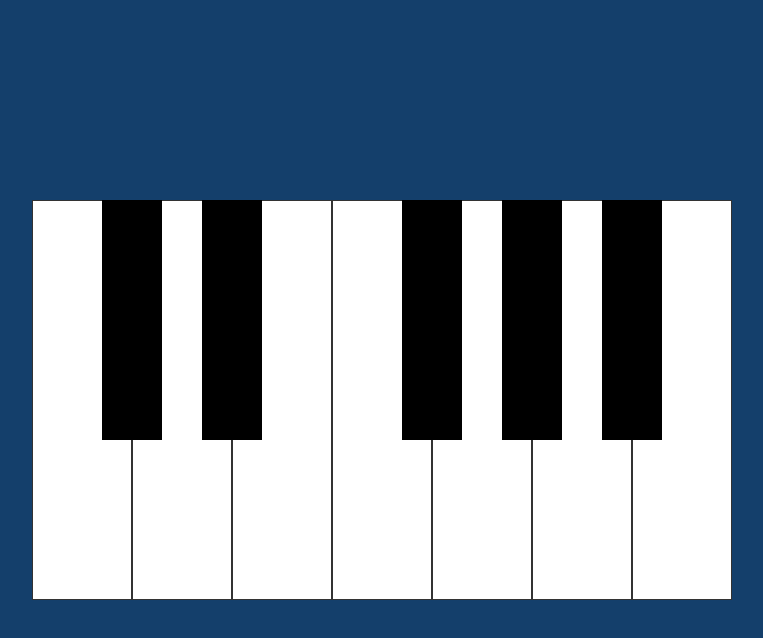
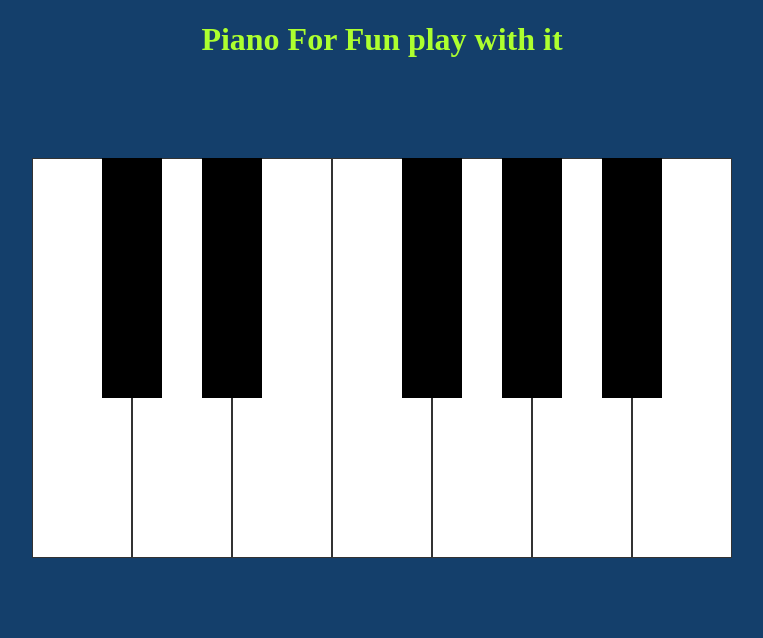
Before and after one commit to murali2698/pianoKeyboard, a plain HTML site: page index.html in a window 1280 px wide. Shown: the whole page, without its empty margins (258-1021 px from the left). Drawn offline with Linux system fonts and the light colour scheme.

Commit message:
Added a Header Tag

```diff
--- a/index.html
+++ b/index.html
@@ -1,5 +1,6 @@
 <!DOCTYPE html>
 <html lang="en">
+
 <head>
     <meta charset="UTF-8">
     <meta name="viewport" content="width=device-width, initial-scale=1.0">
@@ -7,7 +8,11 @@
     <link rel="stylesheet" href="styles.css">
     <script src="scripts.js" defer></script>
 </head>
+
 <body>
+    <div class="header">
+        <h1>Piano For Fun play with it</h1>
+    </div>
     <div class="piano">
         <div data-note="C" class="key white"></div>
         <div data-note="Db" class="key black"></div>
@@ -36,4 +41,5 @@
     <audio src="notes/Bb.mp3" id="Bb"></audio>
     <audio src="notes/B.mp3" id="B"></audio>
 </body>
+
 </html>
--- a/styles.css
+++ b/styles.css
@@ -6,14 +6,18 @@ body {
     background-color: #143F6B;
     margin: 0;
     min-height: 100vh;
-    display: flex;
     justify-content: center;
     align-items: center;
   }
 
-
+  .header {
+    color : greenyellow;
+    text-align: center;
+}
   .piano {
     display: flex;
+    justify-content: center;
+    margin-top: 100px;
   }
 
   .key {
```
